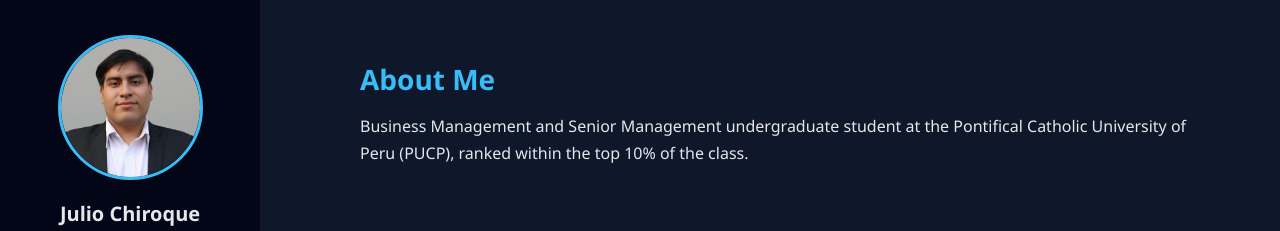
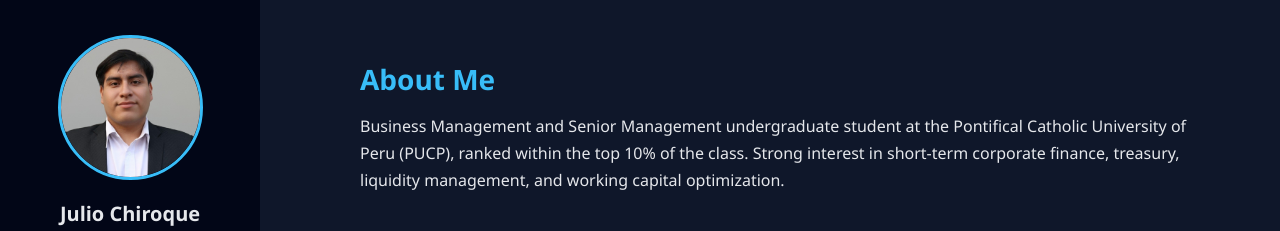
Before and after one commit to chiroqueisaac-cell/chiroqueisaac-cell.github.io, a plain HTML site: page index.html in a window 1280 px wide. Shown: the top 231 px of the page. Drawn offline with Linux system fonts and the light colour scheme.

Commit message:
Update index.html

```diff
--- a/index.html
+++ b/index.html
@@ -37,9 +37,7 @@
     <section id="about">
       <h1>About Me</h1>
       <p>
-        Business Management and Senior Management undergraduate student at the
-        Pontifical Catholic University of Peru (PUCP), ranked within the top 10%
-        of the class.
+        Business Management and Senior Management undergraduate student at the Pontifical Catholic University of Peru (PUCP), ranked within the top 10% of the class. Strong interest in short-term corporate finance, treasury, liquidity management, and working capital optimization.
       </p>
     </section>
 
```
